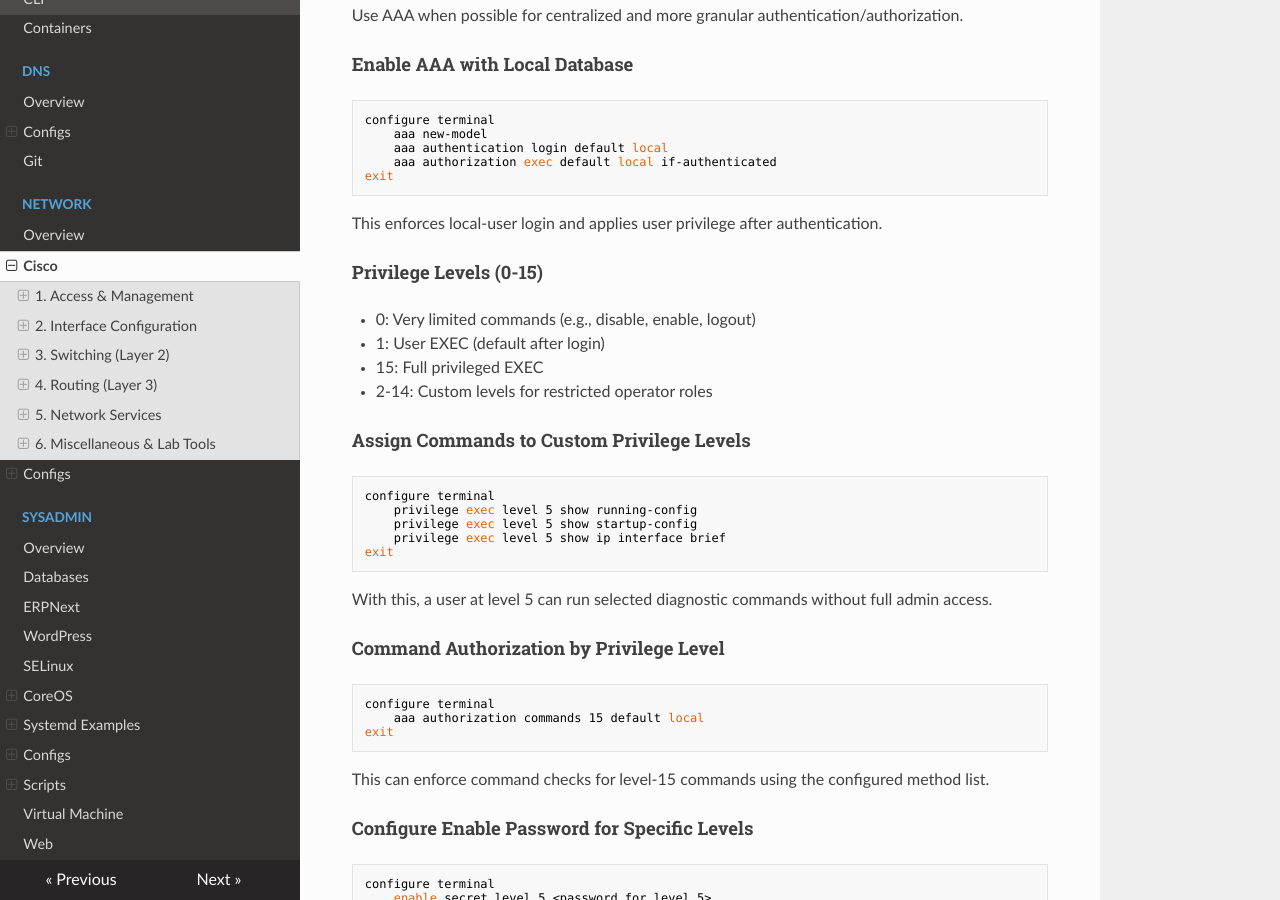
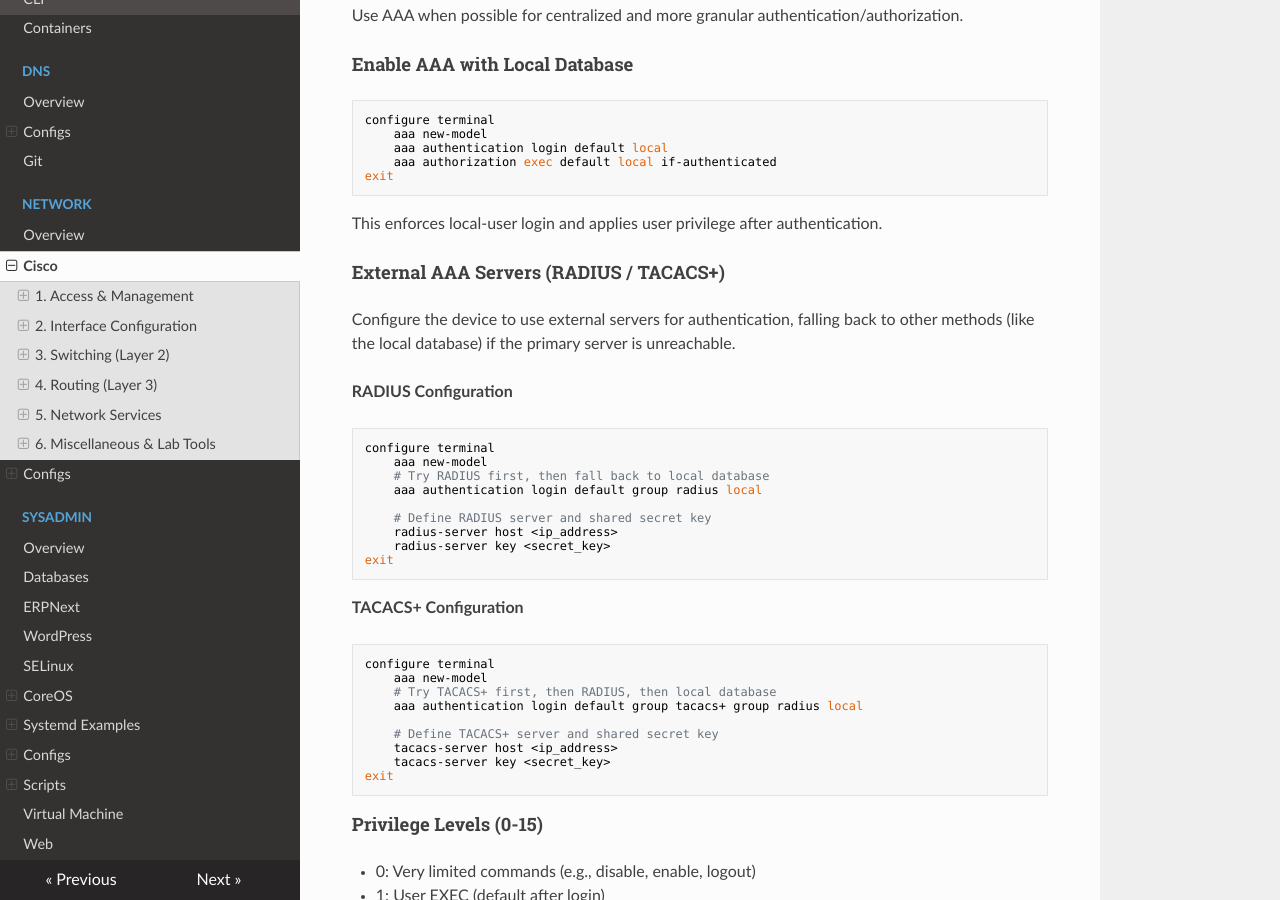
Before and after one commit to ksobrenat32/notes, an MkDocs documentation site: the page built from docs/network/cisco-notes.md, in a window 1280 px wide and 900 px high, scrolled down 1873 px. Built offline with MkDocs 1.6.1, drawn with Linux system fonts in a browser that asks for light colours; nearby versions of some CDN libraries.

Commit message:
Add configuration examples for external AAA servers (RADIUS/TACACS+) to Cisco notes

````diff
--- a/docs/network/cisco-notes.md
+++ b/docs/network/cisco-notes.md
@@ -111,6 +111,36 @@ exit
 ```
 
 This enforces local-user login and applies user privilege after authentication.
+
+#### External AAA Servers (RADIUS / TACACS+)
+
+Configure the device to use external servers for authentication, falling back to other methods (like the local database) if the primary server is unreachable.
+
+**RADIUS Configuration**
+```bash
+configure terminal
+    aaa new-model
+    # Try RADIUS first, then fall back to local database
+    aaa authentication login default group radius local
+
+    # Define RADIUS server and shared secret key
+    radius-server host <ip_address>
+    radius-server key <secret_key>
+exit
+```
+
+**TACACS+ Configuration**
+```bash
+configure terminal
+    aaa new-model
+    # Try TACACS+ first, then RADIUS, then local database
+    aaa authentication login default group tacacs+ group radius local
+
+    # Define TACACS+ server and shared secret key
+    tacacs-server host <ip_address>
+    tacacs-server key <secret_key>
+exit
+```
 
 #### Privilege Levels (0-15)
 
````
